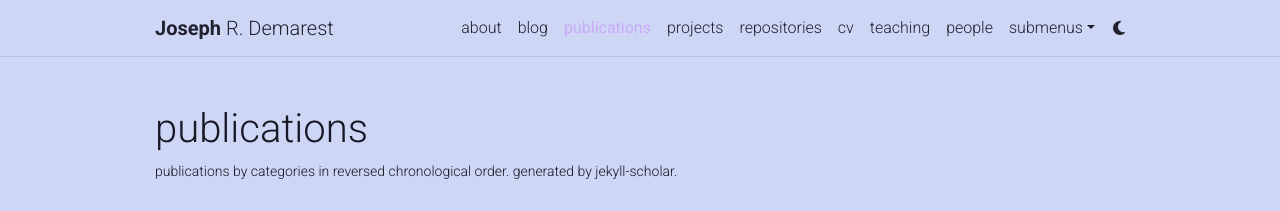
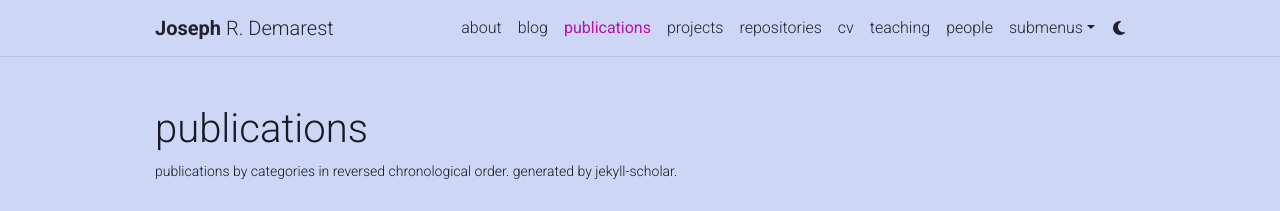
Before and after one commit to JosephDemarest/josephdemarest.github.io, a Jekyll site: the page built from _pages/publications.md, in a window 1280 px wide. Shown: the top 211 px of the page. Built offline with Jekyll 4.4.1, drawn with Linux system fonts in a browser that asks for light colours; comment, search, counter and statistics services are not loaded; a style sheet for code colours, icons or effects is not loaded; grey boxes are pictures that could not be loaded.

Commit message:
update colors

```diff
--- a/_sass/_variables.scss
+++ b/_sass/_variables.scss
@@ -1,21 +1,26 @@
-// Catppuccin Mocha (Dark Theme)
-$red-color:           #F28FAD; // rosewater
+/*******************************************************************************
+ * Variables used throughout the theme.
+ * To adjust anything, simply edit the variables below and rebuild the theme.
+ ******************************************************************************/
+
+// Colors
+$red-color:           #FF3636 !default;
 $red-color-dark:      #E06C75; // flamingo
 $orange-color:        #FAB387; // peach
-$blue-color:          #96CDFB; // sky
+$blue-color:          #0076df !default;
 $blue-color-dark:     #74C7EC; // sapphire
-$cyan-color:          #89B4FA; // blue
+$cyan-color:          #2698BA !default;
 $light-cyan-color:    lighten($cyan-color, 25%);
-$green-color:         #ABE9B3; // green
-$green-color-lime:    #B5E8E0; // teal
+$green-color:         #00ab37 !default;
+$green-color-lime:    #B7D12A !default;
 $green-color-dark:    #B8E1DD; // aqua
-$green-color-light:   #313244; // dark background (base)
-$green-color-bright:  #A6E3A1; // mint
-$purple-color:        #CAA9FA; // lavender
+$green-color-light:   #ddffdd !default;
+$green-color-bright:  #11D68B !default;
+$purple-color:        #B509AC !default;
 $light-purple-color:  lighten($purple-color, 25%);
-$pink-color:          #F5C2E7; // mauve
-$pink-color-light:    #313244; // dark background (base)
-$yellow-color:        #FAE3B0; // yellow
+$pink-color:          #f92080 !default;
+$pink-color-light:    #ffdddd !default;
+$yellow-color:        #efcc00 !default;
 
 $grey-color:          #4C4F69; // text muted
 $grey-color-light:    lighten($grey-color, 40%);
@@ -25,10 +30,10 @@
 $white-color:         #CDD6F4; // text
 $black-color:         #181825; // crust
 
-// Catppuccin Latte (Light Theme)
-// Reuse colors but adjust for lighter theme
-$code-bg-color-light: rgba($grey-900, 0.05);
-$code-bg-color-dark:  #D9E0EE; // overlay2
+// Theme colors
+
+$code-bg-color-light:     rgba($purple-color, 0.05);
+$code-bg-color-dark:      #2c3237 !default;
 
 // Font awesome location
 $fa-font-path: "../webfonts";
```
